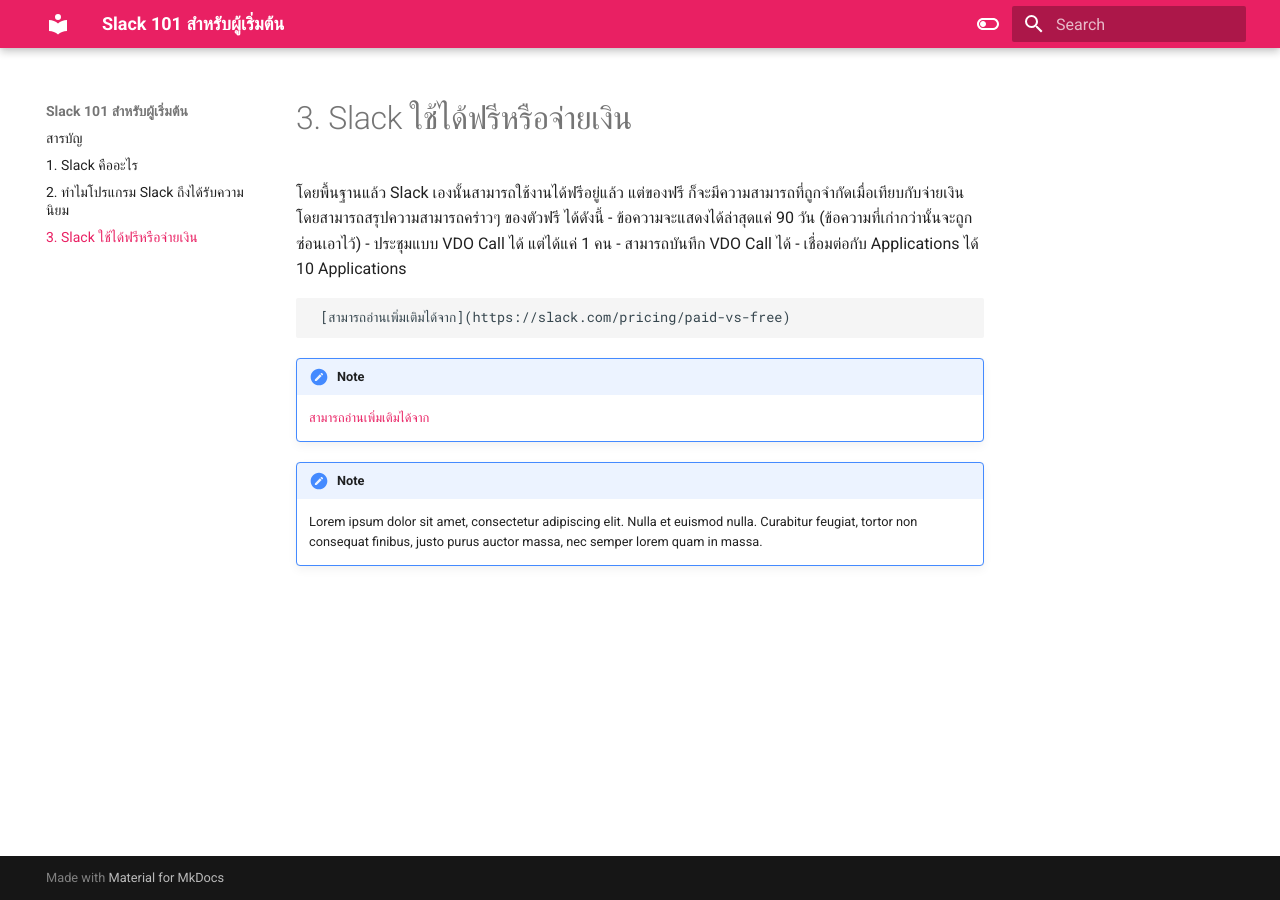
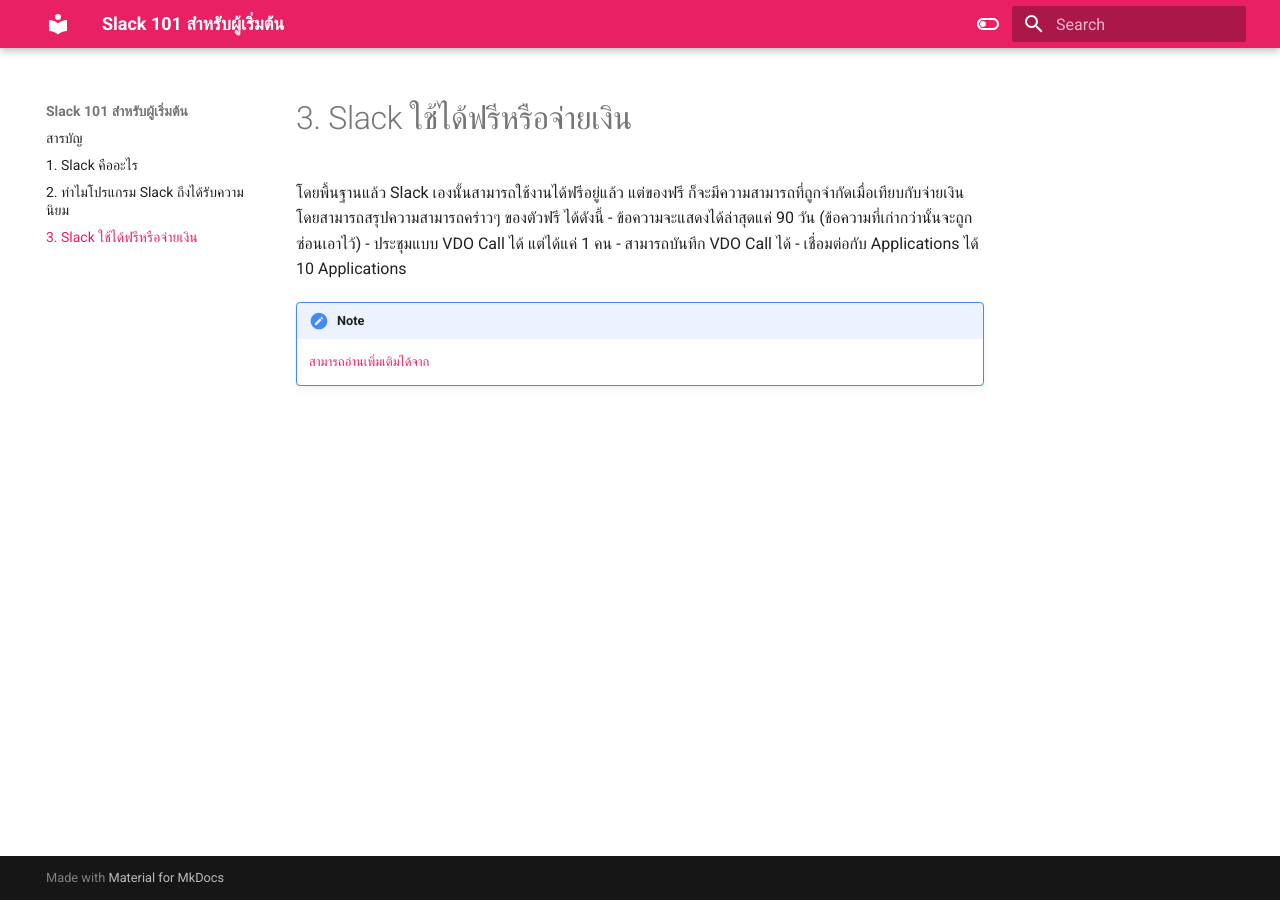
Before and after one commit to luckkrit/slack101, an MkDocs documentation site: the page built from docs/003-slack-ฟรี-จ่ายเงิน.md, in a window 1280 px wide. Built offline with MkDocs 1.6.1 and Material for MkDocs 9.7.7, drawn with Linux system fonts in a browser that asks for light colours.

Commit message:
update articles

````diff
--- a/docs/003-slack-ฟรี-จ่ายเงิน.md
+++ b/docs/003-slack-ฟรี-จ่ายเงิน.md
@@ -5,14 +5,5 @@
 - สามารถบันทึก VDO Call ได้
 - เชื่อมต่อกับ Applications ได้ 10 Applications
 
-```note
- [สามารถอ่านเพิ่มเติมได้จาก](https://slack.com/pricing/paid-vs-free)
-```
-
 !!! note
     [สามารถอ่านเพิ่มเติมได้จาก](https://slack.com/pricing/paid-vs-free)
-
-!!! note
-    Lorem ipsum dolor sit amet, consectetur adipiscing elit. Nulla et euismod
-    nulla. Curabitur feugiat, tortor non consequat finibus, justo purus auctor
-    massa, nec semper lorem quam in massa.
````
Also changed, not shown: docs/002-ทำไม-slack-ถึงได้รับความนิยม.md (+2 -0 lines).
